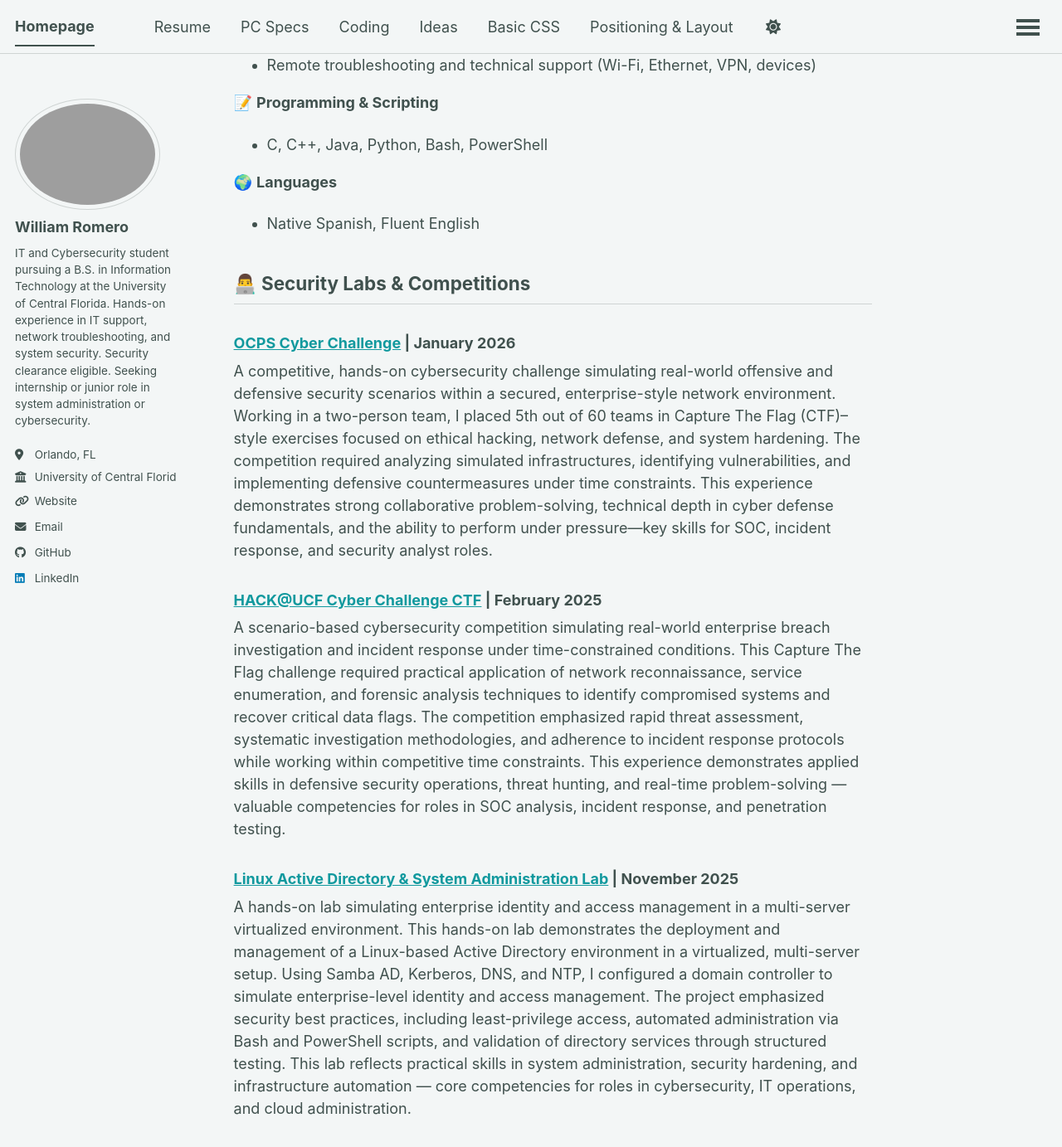
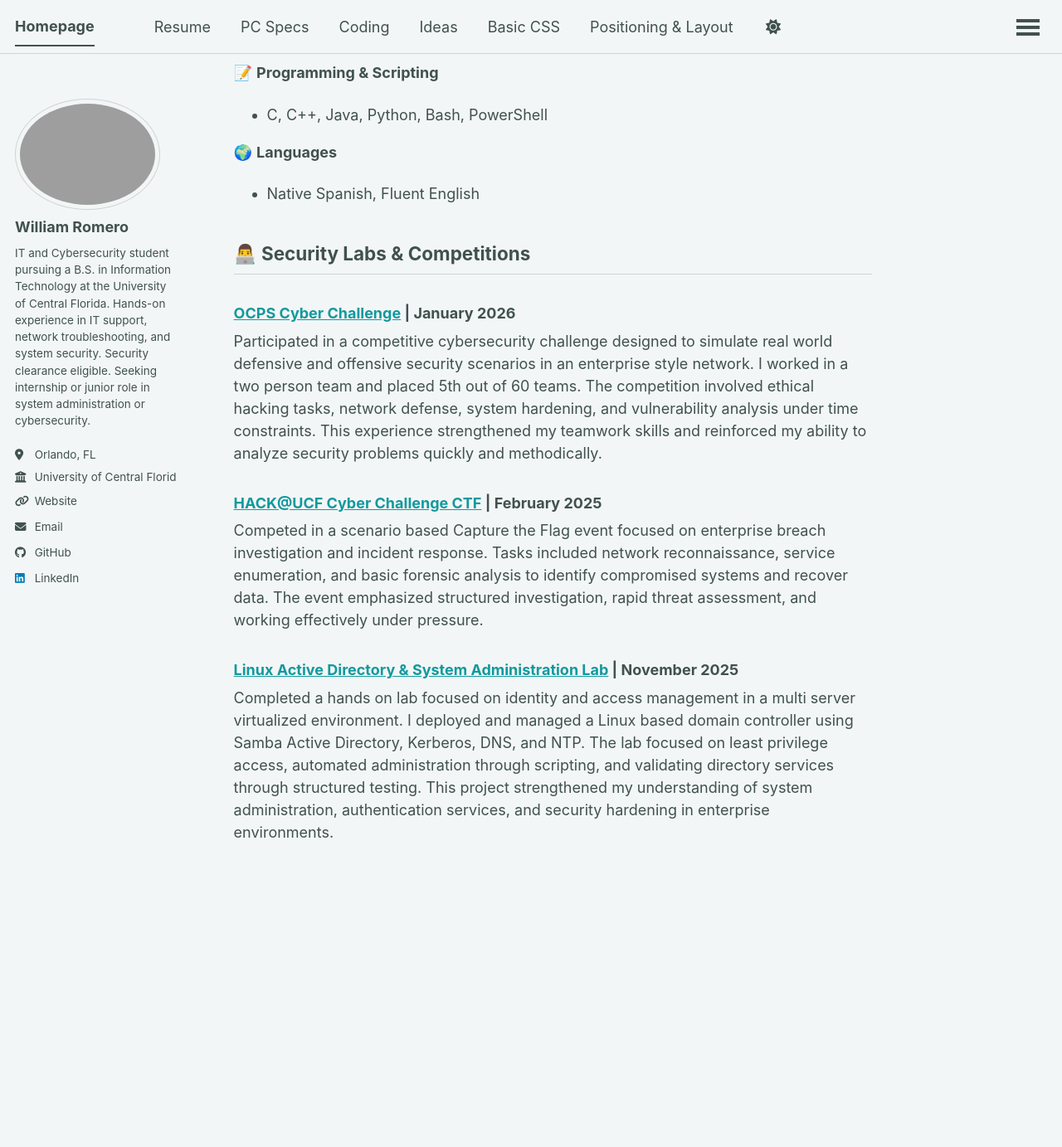
Before and after one commit to williamromero11/williamromero11.github.io, a Jekyll site: the page built from _pages/about.md, in a window 1280 px wide and 1400 px high, scrolled down 1579 px. Shown: the top 1383 px of the window at 83% size. Built offline with Jekyll 4.4.1, drawn with Linux system fonts in a browser that asks for light colours; a script bundle is joined from its source files by our own code; library files that are not in the unit come from our copies; after the commit the page ends 2646 px from its top, so only the background shows below that; some of the changed text lies outside the part shown.

Commit message:
Update about.md

```diff
--- a/_pages/about.md
+++ b/_pages/about.md
@@ -6,21 +6,20 @@
 
 
 
-Entry-level IT and cybersecurity professional pursuing a B.S. in Information Technology with hands-on experience in IT support, network troubleshooting, and system security. Eligible for security clearance and seeking an internship or junior role in system administration or cybersecurity to support secure systems, network operations, and incident response.
+I am an entry level IT and cybersecurity student currently completing my degree in Information Technology. My interests focus on system administration, network security, and defensive security operations. I am looking for an internship or junior role where I can contribute to maintaining secure systems, supporting network operations, and assisting with incident response while continuing to grow my technical skills.
 
 ## About Me
-I’m a 24‑year‑old IT and Cybersecurity student from Venezuela, currently living in Orlando, Florida. I’ve been passionate about technology for as long as I can remember, especially how different systems interact and how to protect them from threats. That interest has also led me to building custom PCs—where I focus on both performance and security in every build.
+I am a 24 year old IT and cybersecurity student originally from Venezuela and currently living in Orlando, Florida. I have been interested in technology from a young age, particularly how systems interact and how they can be protected from misuse or attack. This interest naturally led me to building custom PCs, where I focus on reliability, performance, and security in each build.
 
-Outside of academics and tech, I’m a big fan of deep, strategic games like Elden Ring, The Witcher 3, and Baldur’s Gate 3. These games have taught me a lot about persistence, creative problem‑solving, and strategic thinking. I also read a lot, particularly epic fantasy. A Song of Ice and Fire by George R.R. Martin is one of my favorites—it inspired my fascination with complex systems, layered narratives, and how small details can shape entire worlds, which ties back to how I think about cybersecurity.
+Outside of academics, I enjoy strategy driven games such as Elden Ring, The Witcher 3, and Baldur’s Gate 3. These games reinforce skills that translate well to cybersecurity, including persistence, critical thinking, and problem solving under pressure. I am also an avid reader of epic fantasy, especially A Song of Ice and Fire by George R. R. Martin. The complexity of its world building and interconnected systems mirrors how I approach technical environments and security challenges.
 
-I try to bring the lessons I learn from gaming and literature—strategy, ethics, and attention to detail—into my IT and security work every day.
+I try to apply these habits of careful analysis, attention to detail, and ethical thinking to my academic and technical work.
 
 ### 🎓 Education Journey
-- **High School:** JP Taravella High School (9th grade), Coral Glades High School (10th-12th)
 - **University:** University of Central Florida (UCF) - Pursuing B.S. in Information Technology
 - **Specialization:** Networks and Cybersecurity
 - **Expected Graduation:** This semester
-- **Future Plans:** Pursue a Master's degree in Cybersecurity after graduation
+- **Future Plans:** I plan to pursue a Master’s degree in Cybersecurity after completing my undergraduate studies.
 - **Certifications:** [![CompTIA Security+](https://img.shields.io/badge/CompTIA-Security%2B-red)](https://www.credly.com/users/william-romero.9412f593/badges#credly) | [![AWS Cloud Security Foundations](https://img.shields.io/badge/AWS-Cloud%20Foundations-blue)](https://www.credly.com/users/william-romero.9412f593/badges#credly) | [![TestOut IT Fundamentals Pro](https://img.shields.io/badge/TestOut-IT%20Fundamentals%20Pro-yellow)](https://certification.testout.com/managecert?certificateID=6-1C6-VPU5M2) | [![AWS Cloud Foundations](https://img.shields.io/badge/AWS-Cloud%20Foundations-blue)](https://www.credly.com/users/william-romero.9412f593/badges#credly) |
 ## Technical Skills
 
@@ -47,10 +46,10 @@
 ## 👨‍💻 Security Labs & Competitions
 
 ### [OCPS Cyber Challenge](https://hackucf.org/cyber-challenge) | January 2026
-A competitive, hands-on cybersecurity challenge simulating real-world offensive and defensive security scenarios within a secured, enterprise-style network environment. Working in a two-person team, I placed 5th out of 60 teams in Capture The Flag (CTF)–style exercises focused on ethical hacking, network defense, and system hardening. The competition required analyzing simulated infrastructures, identifying vulnerabilities, and implementing defensive countermeasures under time constraints. This experience demonstrates strong collaborative problem-solving, technical depth in cyber defense fundamentals, and the ability to perform under pressure—key skills for SOC, incident response, and security analyst roles.
+Participated in a competitive cybersecurity challenge designed to simulate real world defensive and offensive security scenarios in an enterprise style network. I worked in a two person team and placed 5th out of 60 teams. The competition involved ethical hacking tasks, network defense, system hardening, and vulnerability analysis under time constraints. This experience strengthened my teamwork skills and reinforced my ability to analyze security problems quickly and methodically.
 
 ### [HACK@UCF Cyber Challenge CTF](https://hackucf.org/ctf) | February 2025
-A scenario-based cybersecurity competition simulating real-world enterprise breach investigation and incident response under time-constrained conditions. This Capture The Flag challenge required practical application of network reconnaissance, service enumeration, and forensic analysis techniques to identify compromised systems and recover critical data flags. The competition emphasized rapid threat assessment, systematic investigation methodologies, and adherence to incident response protocols while working within competitive time constraints. This experience demonstrates applied skills in defensive security operations, threat hunting, and real-time problem-solving — valuable competencies for roles in SOC analysis, incident response, and penetration testing.
+Competed in a scenario based Capture the Flag event focused on enterprise breach investigation and incident response. Tasks included network reconnaissance, service enumeration, and basic forensic analysis to identify compromised systems and recover data. The event emphasized structured investigation, rapid threat assessment, and working effectively under pressure.
 
 ### [Linux Active Directory & System Administration Lab](https://github.com/williamromero11/linux-active-directory-lab) | November 2025
-A hands-on lab simulating enterprise identity and access management in a multi-server virtualized environment. This hands-on lab demonstrates the deployment and management of a Linux-based Active Directory environment in a virtualized, multi-server setup. Using Samba AD, Kerberos, DNS, and NTP, I configured a domain controller to simulate enterprise-level identity and access management. The project emphasized security best practices, including least-privilege access, automated administration via Bash and PowerShell scripts, and validation of directory services through structured testing. This lab reflects practical skills in system administration, security hardening, and infrastructure automation — core competencies for roles in cybersecurity, IT operations, and cloud administration.
+Completed a hands on lab focused on identity and access management in a multi server virtualized environment. I deployed and managed a Linux based domain controller using Samba Active Directory, Kerberos, DNS, and NTP. The lab focused on least privilege access, automated administration through scripting, and validating directory services through structured testing. This project strengthened my understanding of system administration, authentication services, and security hardening in enterprise environments.
```
